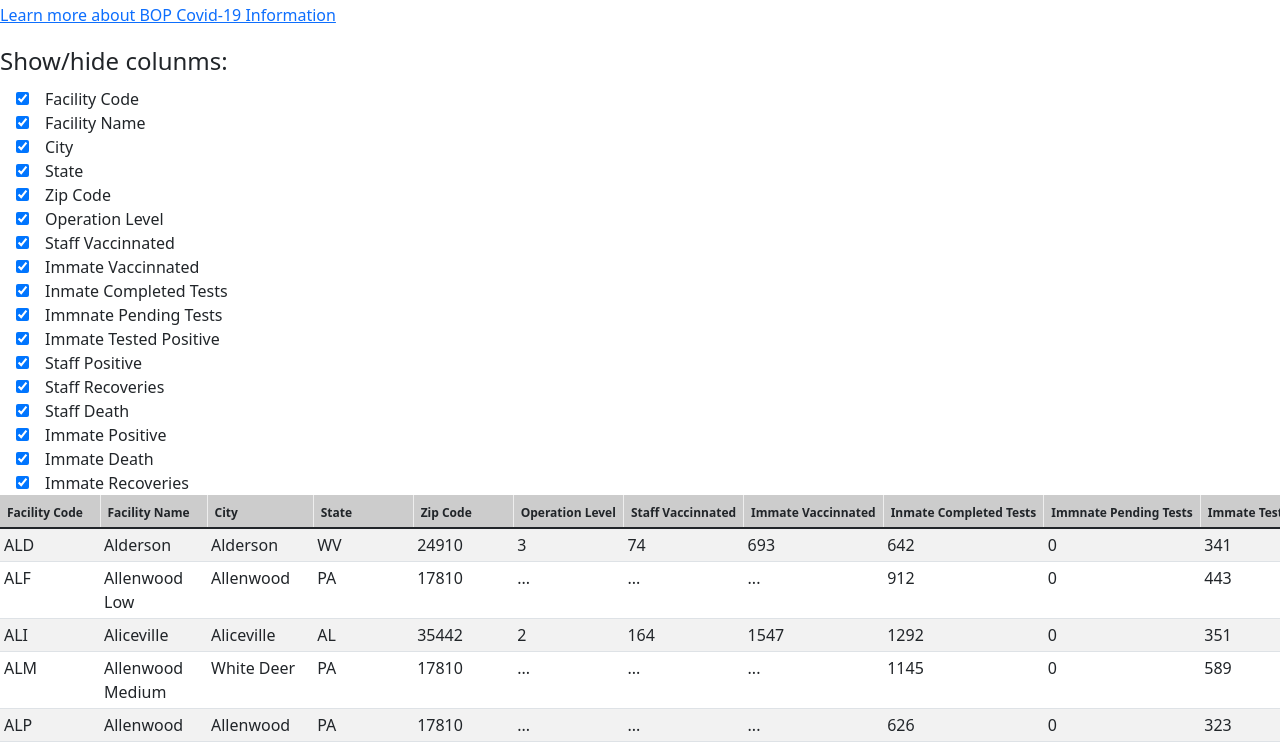
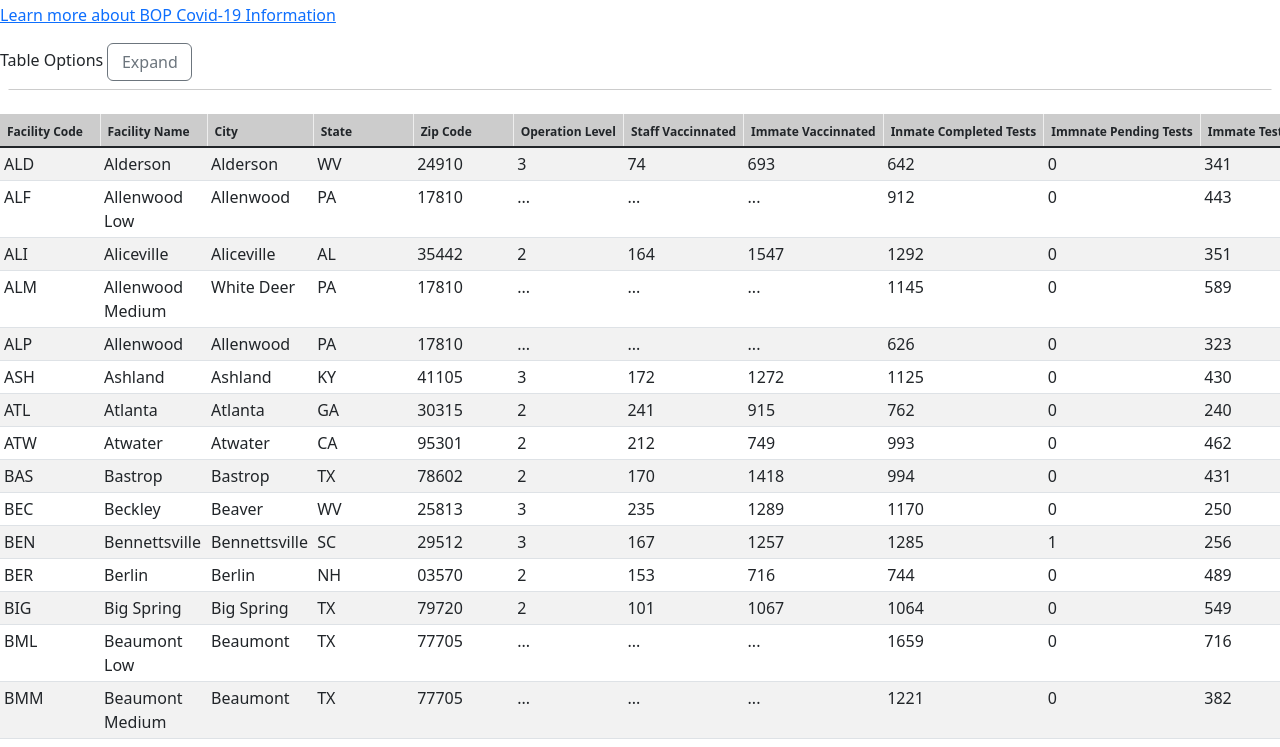
Before and after one commit to jnguyenc/covid19-stats, a website built with webpack: page src/index.html in a window 1280 px wide. Shown: the part 53-800 px from the top of the page. Built offline with nearby package versions, Linux system fonts and the light colour scheme.

Commit message:
add table option expand and collapse

```diff
--- a/src/js/events.js
+++ b/src/js/events.js
@@ -79,6 +79,18 @@ function addEventListeners(target) {
 
   const columnsEye = target.querySelectorAll('thead th i[data-role="show"]');
   columnsEye.forEach((obj) => { obj.addEventListener('click', columnEyeEventHandler); });
+
+  const optionExpand = target.querySelector('div .btn');
+  optionExpand.addEventListener('click', (event) => {
+    event.stopPropagation();
+    const targetElement = event.target;
+    const targetDiv = targetElement.closest('div.dataholder');
+    const { id } = targetDiv;
+    const label = targetElement.innerHTML;
+
+    targetElement.innerHTML = label === 'Expand' ? 'Collapse' : 'Expand';
+    target.querySelector(`#${id} .options`).classList.toggle('_collapse');
+  });
 }
 
 export default addEventListeners;
--- a/src/js/htmlRenders.js
+++ b/src/js/htmlRenders.js
@@ -13,7 +13,9 @@ function renderOptions(columns, targetId) {
   });
 
   options = `<fieldset>${options}</fieldset>`;
-  return options;
+  const optionsButton = 'Table Options <button type="button" class="btn btn-outline-secondary">Expand</button>';
+  const optionWrapper = `<div class="options _collapse">${options}</div>`;
+  return `<div>${optionsButton}${optionWrapper}</div>`;
 }
 
 function renderShowColumnButtons(columns) {
--- a/src/styles/main.scss
+++ b/src/styles/main.scss
@@ -2,8 +2,34 @@ $color-primary: #333;
 $color-secondary: rgb(21, 92, 207);
 $color-background: #ccc;
 
-:root{
+:root {
   font-size: 16px;
+}
+
+button{
+  width: 85px;
+}
+
+.options {
+  margin: .5em;
+  padding: 0.5em;
+  height: 475px;
+  z-index: 1;
+  background-color: #fff;
+  border: 1px solid $color-background;
+  border-radius: 5px;
+  transition: height 0.25s;
+  transition-timing-function: ease-in-out;
+}
+
+/* Bootstrap has class collapse */
+._collapse {
+  height: 0 !important;
+  border-radius: 0 !important;
+  border-bottom: none !important;
+  border-left-color: #fff !important;
+  border-right-color: #fff !important;
+  overflow: hidden;
 }
 
 table {
@@ -33,7 +59,7 @@ table {
         }
         span {
           margin: 0 0.25em;
-          font-size:.75rem;
+          font-size: 0.75rem;
           &:hover {
             text-decoration: underline;
             color: $color-secondary;
@@ -49,7 +75,7 @@ table {
             border-color: $color-secondary;
           }
         }
-        i:first-child{
+        i:first-child {
           /* working on this */
           display: none;
         }
@@ -110,7 +136,7 @@ fieldset {
 
     span {
       margin-left: 0.5em;
-      font-size:.75rem;
+      font-size: 0.75rem;
       font-weight: bold;
     }
 
```
